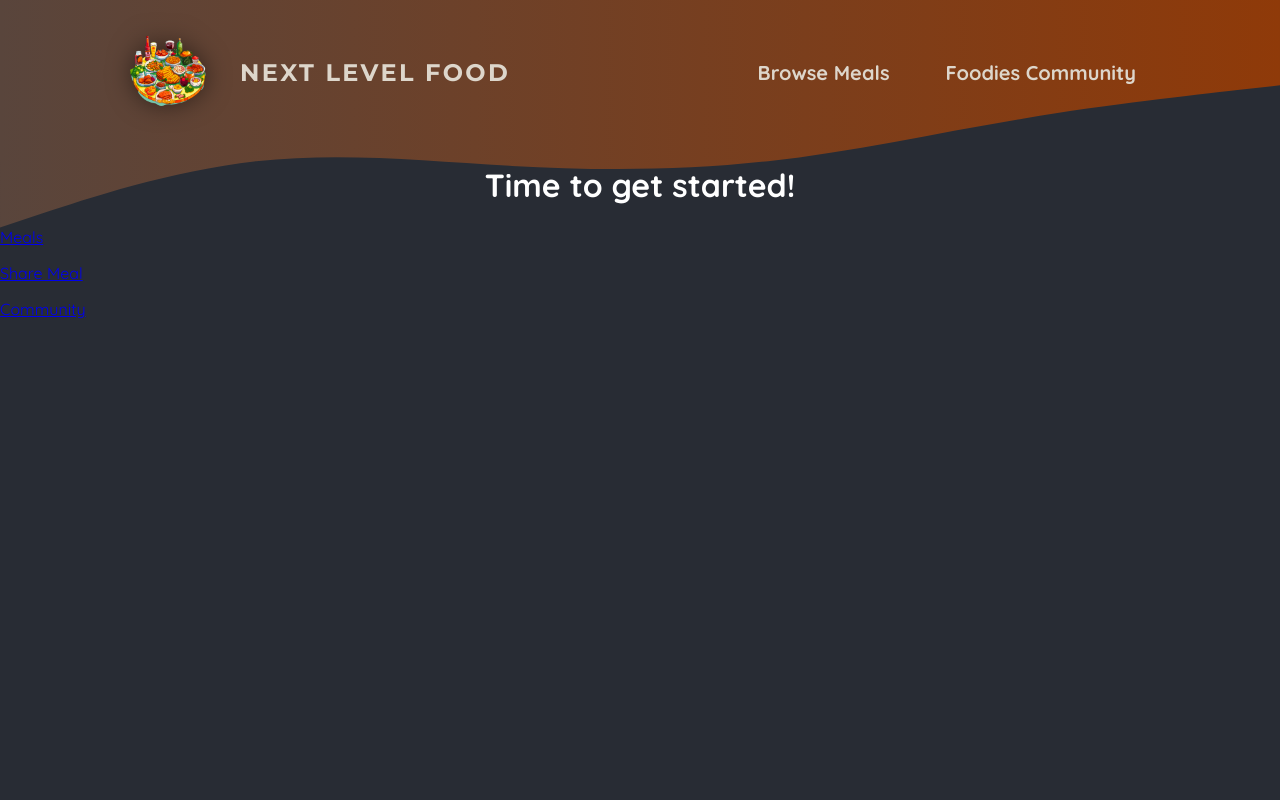
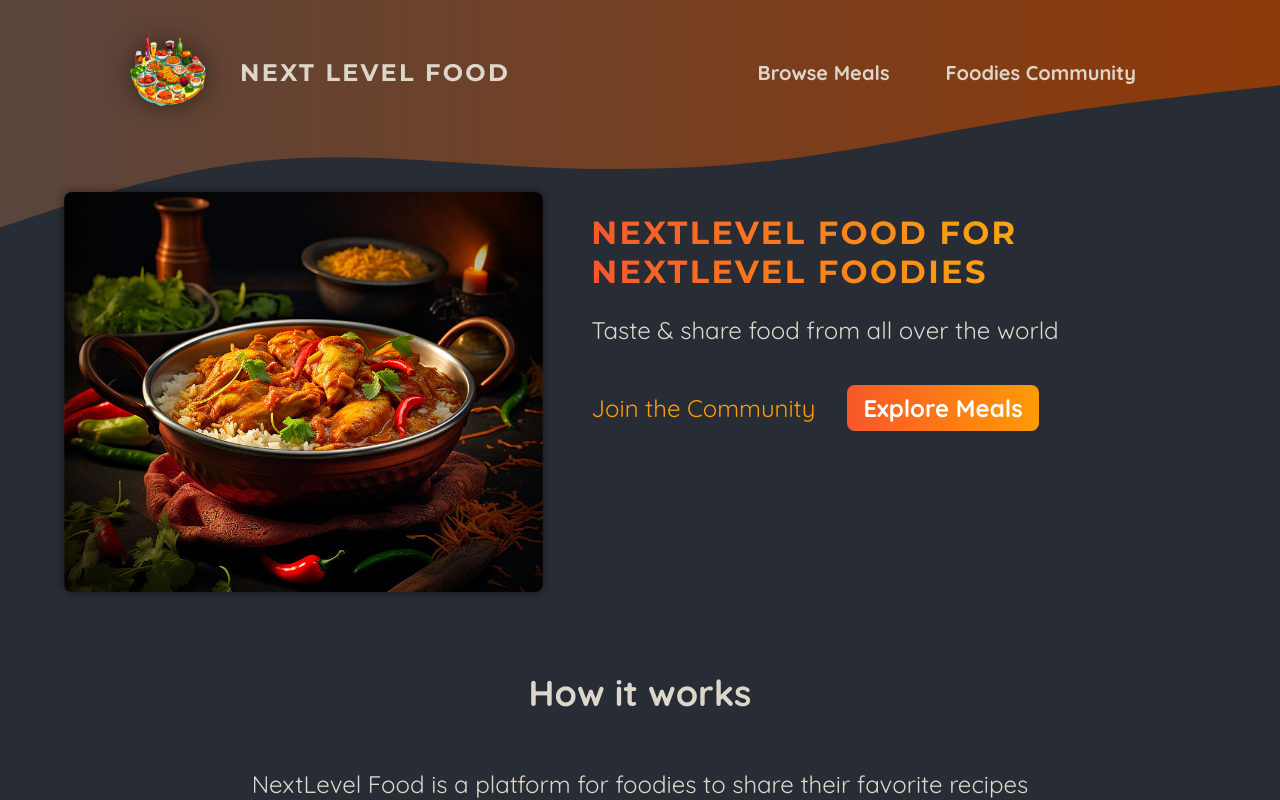
Before and after one commit to VadimKorobec/nextjs-udemy1, a Next.js app: page / in a window 1280 px wide. Shown: the top 800 px of the page. Built offline with nearby package versions, Linux system fonts and the light colour scheme.

Commit message:
creare nav

```diff
--- /dev/null
+++ b/app/community/page.module.css
@@ -0,0 +1,61 @@
+.header {
+    gap: 3rem;
+    margin: 3rem auto 5rem auto;
+    width: 90%;
+    max-width: 75rem;
+    color: #ddd6cb;
+    font-size: 1.5rem;
+    text-align: center;
+}
+
+.header h1 {
+    font-family: 'Montserrat', sans-serif;
+}
+
+.highlight {
+    background: linear-gradient(90deg, #f9572a, #ff8a05);
+    background-clip: text;
+    -webkit-background-clip: text;
+    -webkit-text-fill-color: transparent;
+}
+
+.main {
+    width: 90%;
+    max-width: 40rem;
+    margin: 0 auto;
+    text-align: center;
+}
+
+.main h2 {
+    font-family: 'Montserrat', sans-serif;
+    font-size: 2rem;
+    margin-bottom: 3rem;
+    color: #ddd6cb;
+}
+
+.perks {
+    list-style: none;
+    margin: 3rem 0;
+    padding: 0;
+}
+
+.perks li {
+    display: flex;
+    flex-direction: column;
+    align-items: center;
+    gap: 2rem;
+}
+
+.perks img {
+    width: 8rem;
+    height: 8rem;
+    object-fit: contain;
+}
+
+.perks p {
+    font-family: 'Montserrat', sans-serif;
+    font-size: 1.5rem;
+    font-weight: bold;
+    margin: 0;
+    color: #ddd6cb;
+}
--- /dev/null
+++ b/app/page.module.css
@@ -0,0 +1,75 @@
+.header {
+    display: flex;
+    gap: 3rem;
+    margin: 3rem auto;
+    width: 90%;
+    max-width: 75rem;
+}
+
+.slideshow {
+    width: 40rem;
+    height: 25rem;
+}
+
+.hero {
+    color: #ddd6cb;
+    font-size: 1.5rem;
+}
+
+.hero h1 {
+    font-size: 2rem;
+    font-weight: bold;
+    font-family: 'Montserrat', sans-serif;
+    letter-spacing: 0.15rem;
+    text-transform: uppercase;
+    background: linear-gradient(90deg, #f9572a, #ffc905);
+    background-clip: text;
+    -webkit-background-clip: text;
+    -webkit-text-fill-color: transparent;
+}
+
+.cta {
+    font-size: 1.5rem;
+    display: flex;
+    gap: 1rem;
+}
+
+.cta a {
+    display: inline-block;
+    margin-top: 1rem;
+    padding: 0.5rem 1rem;
+    border-radius: 0.5rem;
+    background: linear-gradient(90deg, #f9572a, #ff9b05);
+    color: #ffffff;
+    font-weight: bold;
+    text-decoration: none;
+}
+
+.cta a:hover,
+.cta a:active {
+    background: linear-gradient(90deg, #fd4715, #f9b241);
+}
+
+.cta a:first-child {
+    background: transparent;
+    font-weight: normal;
+    color: #ff9b05;
+    padding-left: 0;
+}
+
+.cta a:first-child:hover,
+.cta a:first-child:active {
+    background: transparent;
+    color: #f9b241;
+}
+
+.section {
+    display: flex;
+    flex-direction: column;
+    color: #ddd6cb;
+    font-size: 1.5rem;
+    max-width: 50rem;
+    width: 90%;
+    margin: 2rem auto;
+    text-align: center;
+}
--- a/app/page.tsx
+++ b/app/page.tsx
@@ -1,20 +1,53 @@
 import Link from "next/link";
+
+import styles from "./page.module.css";
+import ImageSlideshow from "@/components/images/image-slideshow";
 
 export default function Home() {
   return (
+    <>
+      <header className={styles.header}>
+        <div className={styles.slideshow}>
+          <ImageSlideshow />
+        </div>
+        <div>
+          <div className={styles.hero}>
+            <h1>NextLevel Food for NextLevel Foodies</h1>
+            <p>Taste & share food from all over the world</p>
+          </div>
+          <div className={styles.cta}>
+            <Link href="/community">Join the Community</Link>
+            <Link href="/meals">Explore Meals</Link>
+          </div>
+        </div>
+      </header>
       <main>
-      <h1 style={{ color: "white", textAlign: "center" }}>
-        Time to get started!
-      </h1>
+        <section className={styles.section}>
+          <h2>How it works</h2>
           <p>
-        <Link href="/meals">Meals</Link>
+            NextLevel Food is a platform for foodies to share their favorite
+            recipes with the world. It&apos;s a place to discover new dishes,
+            and to connect with other food lovers.
           </p>
           <p>
-        <Link href="/meals/share">Share Meal</Link>
+            NextLevel Food is a place to discover new dishes, and to connect
+            with other food lovers.
+          </p>
+        </section>
+
+        <section className={styles.section}>
+          <h2>Why NextLevel Food?</h2>
+          <p>
+            NextLevel Food is a platform for foodies to share their favorite
+            recipes with the world. It&apos;s a place to discover new dishes,
+            and to connect with other food lovers.
           </p>
           <p>
-        <Link href="/community">Community</Link>
+            NextLevel Food is a place to discover new dishes, and to connect
+            with other food lovers.
           </p>
+        </section>
       </main>
+    </>
   );
 }
--- /dev/null
+++ b/components/images/image - slideshow.module.css
@@ -0,0 +1,26 @@
+.slideshow {
+    position: relative;
+    width: 100%;
+    height: 100%;
+    border-radius: 8px;
+    overflow: hidden;
+    box-shadow: 0 0 0.5rem rgba(0, 0, 0, 0.5);
+}
+
+.slideshow img {
+    width: 100%;
+    height: 100%;
+    object-fit: cover;
+    position: absolute;
+    top: 0;
+    left: 0;
+    opacity: 0;
+    transform: scale(1.1) translateX(-1rem) rotate(-5deg);
+    transition: all 0.5s ease-in-out;
+}
+
+.slideshow .active {
+    z-index: 1;
+    opacity: 1;
+    transform: scale(1) translateX(0) rotate(0);
+}
--- /dev/null
+++ b/components/images/image-slideshow.tsx
@@ -0,0 +1,56 @@
+"use client";
+
+import { useEffect, useState } from "react";
+import Image, { StaticImageData } from "next/image";
+
+import burgerImg from "@/assets/burger.jpg";
+import curryImg from "@/assets/curry.jpg";
+import dumplingsImg from "@/assets/dumplings.jpg";
+import macncheeseImg from "@/assets/macncheese.jpg";
+import pizzaImg from "@/assets/pizza.jpg";
+import schnitzelImg from "@/assets/schnitzel.jpg";
+import tomatoSaladImg from "@/assets/tomato-salad.jpg";
+
+import styles from "./image - slideshow.module.css";
+
+interface Images {
+  image: StaticImageData;
+  alt: string;
+}
+
+const images: Images[] = [
+  { image: burgerImg, alt: "A delicious, juicy burger" },
+  { image: curryImg, alt: "A delicious, spicy curry" },
+  { image: dumplingsImg, alt: "Steamed dumplings" },
+  { image: macncheeseImg, alt: "Mac and cheese" },
+  { image: pizzaImg, alt: "A delicious pizza" },
+  { image: schnitzelImg, alt: "A delicious schnitzel" },
+  { image: tomatoSaladImg, alt: "A delicious tomato salad" },
+];
+
+export default function ImageSlideshow() {
+  const [currentImageIndex, setCurrentImageIndex] = useState<number>(0);
+
+  useEffect(() => {
+    const interval = setInterval(() => {
+      setCurrentImageIndex((prevIndex) =>
+        prevIndex < images.length - 1 ? prevIndex + 1 : 0
+      );
+    }, 5000);
+
+    return () => clearInterval(interval);
+  }, []);
+
+  return (
+    <div className={styles.slideshow}>
+      {images.map((image, index) => (
+        <Image
+          key={index}
+          src={image.image}
+          className={index === currentImageIndex ? styles.active : ""}
+          alt={image.alt}
+        />
+      ))}
+    </div>
+  );
+}
--- a/components/main-header/main-header.module.css
+++ b/components/main-header/main-header.module.css
@@ -38,13 +38,6 @@
     text-shadow: 0 0 18px rgba(248, 190, 42, 0.8);
 }
 
-.active {
-    background: linear-gradient(90deg, #ff8a05, #f9b331);
-    background-clip: text;
-    -webkit-background-clip: text;
-    -webkit-text-fill-color: transparent;
-}
-
 .logo {
     display: flex;
     align-items: center;
--- a/components/main-header/main-header.tsx
+++ b/components/main-header/main-header.tsx
@@ -5,6 +5,7 @@
 import MainHeaderBackground from "./main-header-background";
 
 import styles from "./main-header.module.css";
+import NavLink from "../nav/nav-link";
 
 const MainHeader = () => {
   return (
@@ -18,10 +19,10 @@
         <nav className={styles.nav}>
           <ul>
             <li>
-              <Link href="/meals">Browse Meals</Link>
+              <NavLink href={"/meals"}>Browse Meals</NavLink>
             </li>
             <li>
-              <Link href="/community">Foodies Community</Link>
+              <NavLink href={"/community"}>Foodies Community</NavLink>
             </li>
           </ul>
         </nav>
--- /dev/null
+++ b/components/nav/nav-link.module.css
@@ -0,0 +1,25 @@
+
+
+.nav a {
+    text-decoration: none;
+    color: #ddd6cb;
+    font-weight: bold;
+    padding: 0.5rem 1rem;
+    border-radius: 0.5rem;
+}
+
+.nav a:hover,
+.nav a:active {
+    background: linear-gradient(90deg, #ff8a05, #f9b331);
+    background-clip: text;
+    -webkit-background-clip: text;
+    -webkit-text-fill-color: transparent;
+    text-shadow: 0 0 18px rgba(248, 190, 42, 0.8);
+}
+
+.active {
+    background: linear-gradient(90deg, #ff8a05, #f9b331);
+    background-clip: text;
+    -webkit-background-clip: text;
+    -webkit-text-fill-color: transparent;
+}
--- /dev/null
+++ b/components/nav/nav-link.tsx
@@ -0,0 +1,24 @@
+"use client";
+
+import React, { useEffect } from "react";
+import Link from "next/link";
+import { usePathname } from "next/navigation";
+
+import styles from "./nav-link.module.css";
+
+interface NavLinkProps {
+  href: string;
+  children: React.ReactNode;
+}
+
+const NavLink = ({ href, children }: NavLinkProps) => {
+  const path = usePathname();
+
+  return (
+    <Link href={href} className={path === href ? styles.active : ""}>
+      {children}
+    </Link>
+  );
+};
+
+export default NavLink;
```
Also changed, not shown: app/community/page.tsx (+37 -3 lines). Lines whose indentation alone changed are shown as unchanged.
